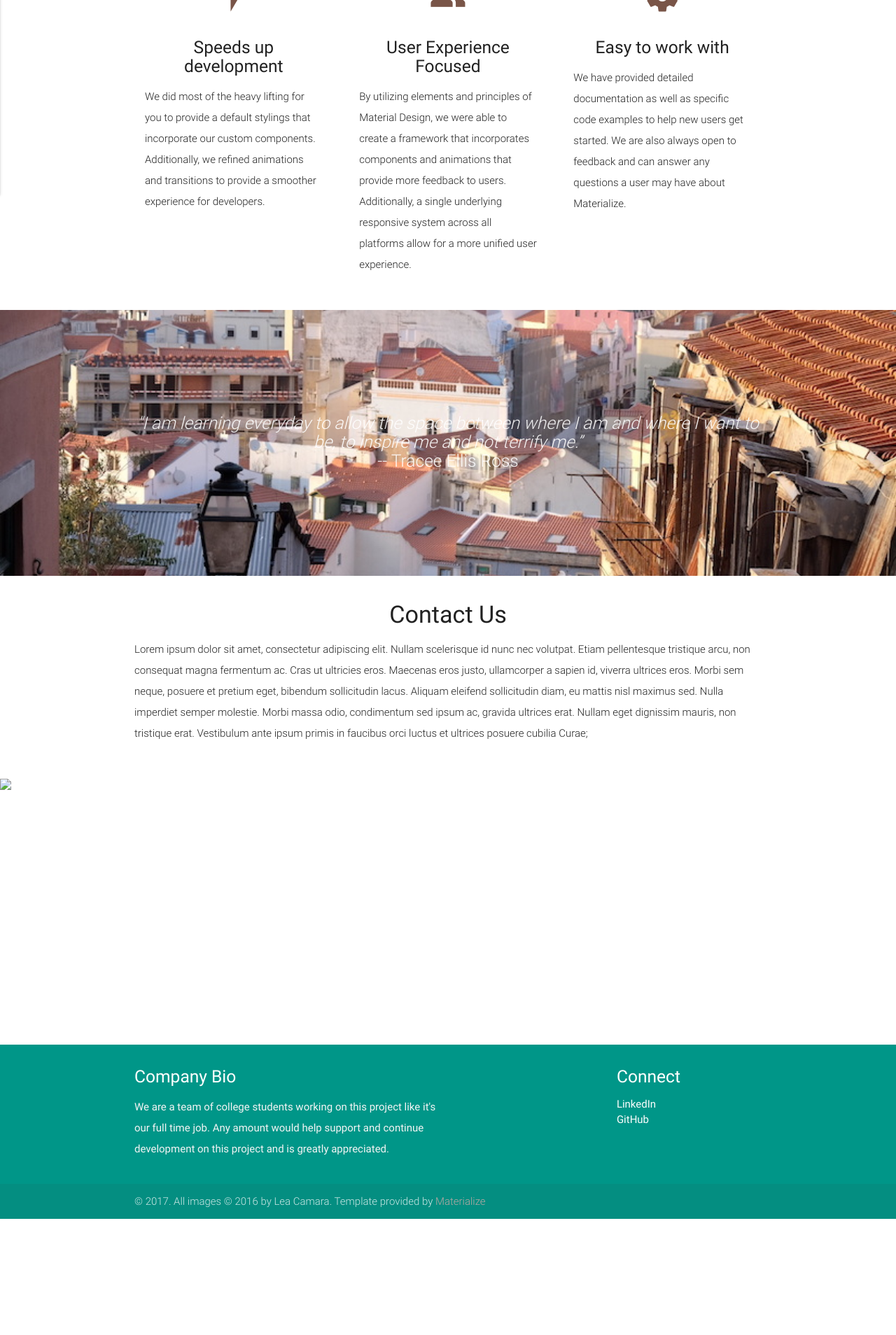
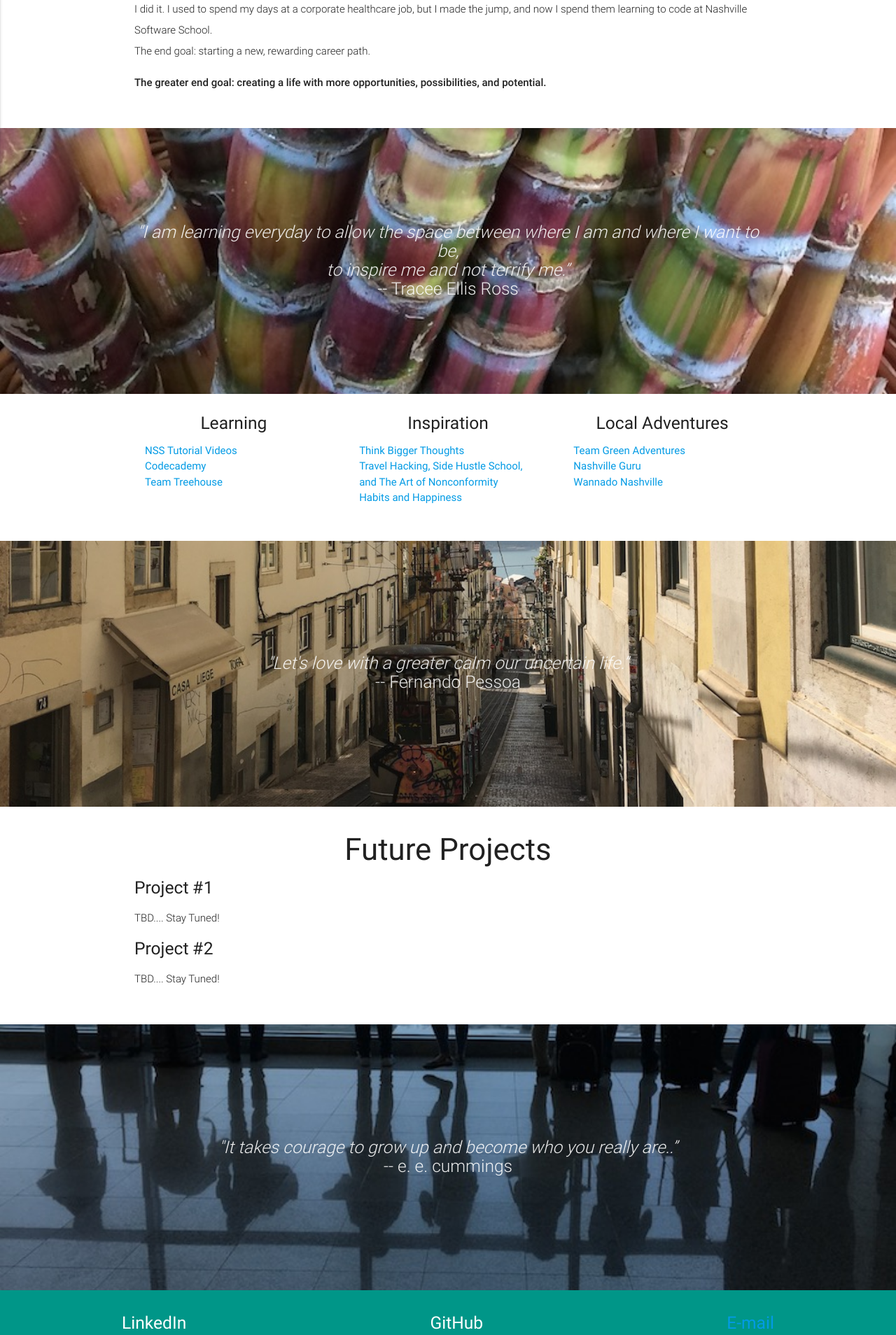
Before and after one commit to LeaCamara/PersonalWebsite, a plain HTML site: page index.html in a window 1280 px wide. Shown: the part 582-2490 px from the top of the page at 70% size. Before the commit the page ends 2324 px from the top, so only its background shows below. Drawn offline with nearby package versions, Linux system fonts and the light colour scheme.

Commit message:
moving personal website from milestone challenge to separate repo

```diff
--- a/css/styles.css
+++ b/css/styles.css
@@ -26,8 +26,9 @@ p {
 
 @media only screen and (max-width : 992px) {
   .parallax-container .section {
-    position: absolute;
-    top: 40%;
+    position: relative;
+    padding: .2em;
+    /*overflow: scroll;*/
   }
   #index-banner .section {
     top: 10%;
@@ -53,18 +54,27 @@ footer.page-footer {
 
 /* MY CUSTOM CSS: */
 
-/* I CAN'T SEEM TO FIGURE OUT HOW TO OVERRIDE EXISTING STYLES TO CHANGE THE H1 COLOR TO: color: #119888; */
-
-.quotes {
-  color: #400909;
-  background-color: #e8e3e3;
-  width: 100%;
-  opacity: .85;
-  font-size: .1em;
+#profile-photo {
+  border: 2px solid darkgray;
+  border-radius: 50%;
 }
 
-#profile-photo {
-  border: 2px solid darkgray;
-  border-radius: 25px;
-  float: left;
+.flex-container {
+  display: flex;
+  flex-direction: column;
+  /*justify-content: center;*/
+  /*justify-content: space-around;*/
+  /*flex-wrap: wrap;*/
+  align-items: center;
+  align-content: space-around;
 }
+
+.flex-footer {
+  display: flex;
+  flex-direction: row;
+  justify-content: center;
+  justify-content: space-around;
+  flex-wrap: wrap;
+  align-items: center;
+  align-content: center;
+}
--- a/index.html
+++ b/index.html
@@ -3,7 +3,7 @@
 <head>
   <meta http-equiv="Content-Type" content="text/html; charset=UTF-8"/>
   <meta name="viewport" content="width=device-width, initial-scale=1, maximum-scale=1.0, user-scalable=no"/>
-  <title>Lea Camara | Developer</title>
+  <title>Lea Camara | Apprentice Developer</title>
 
   <!-- CSS  -->
   <link href="https://fonts.googleapis.com/icon?family=Material+Icons" rel="stylesheet">
@@ -16,14 +16,14 @@
       <a id="logo-container" href="index.html" class="brand-logo">Home</a>
 
       <ul class="right hide-on-med-and-down">
-        <li><a href="bio.html">Bio</a></li>
-        <li><a href="learning-inspiration.html">Learning &amp; Inspiration</a></li>
+        <li><a href="#bio">Bio</a></li>
+        <li><a href="#links">Learning, Inspiration, &amp; Adventures</a></li>
         <li><a href="#connect">Connect</a></li>
       </ul>
 
       <ul id="nav-mobile" class="side-nav">
-        <li><a href="bio.html">Bio</a></li>
-        <li><a href="learning-inspiration.html">Learning &amp; Inspiration</a></li>
+        <li><a href="#bio">Bio</a></li>
+        <li><a href="#links">Learning &amp; Inspiration</a></li>
         <li><a href="#connect">Connect</a></li>
       </ul>
 
@@ -33,83 +33,97 @@
     </div>
   </nav>
 
-  <div id="index-banner" class="parallax-container">
+  <div class="parallax-container valign-wrapper">
     <div class="section no-pad-bot">
       <div class="container">
-        <img src="images/profile-photo.jpg" class="profile-photo">
-        <br><br>
-        <h1 class="header center teal-text text-lighten-2 header-color">Hi, I'm Lea.</h1>
         <div class="row center">
-          <h4 class="header col s12 light">Adventurer. Thinker. Apprentice Software Developer.</h4>
-          <h3>Nashville, TN</h3>
+          <img src="images/profile-photo.jpg" id="profile-photo" alt="profile photo">
+          <h1 class="teal-text smaller-h1">Hi, I'm Lea.</h1>
+          <h4 class="header col s12 light smaller-h4">Adventurer. &nbsp; Thinker. &nbsp; Apprentice Software Developer.</h4>
+          <h5 class="header col s12 light">And left-handed Portuguese twin in Nashville, TN.</h5>
         </div>
       <br><br>
       </div>
     </div>
-  <div class="parallax"><img src="images/color-reeds.jpg" alt="Unsplashed background img 1"></div>
+    <div class="parallax"><img src="images/madeira-fog-road2.jpg" alt="fog road on Madeira"></div>
   </div>
-
 
   <div class="container">
     <div class="section">
 
-      <!--   Icon Section   -->
-      <div class="row">
-        <div class="col s12 m4">
-          <div class="icon-block">
-            <h2 class="center brown-text"><i class="material-icons">flash_on</i></h2>
-            <h5 class="center">Speeds up development</h5>
-
-            <p class="light">We did most of the heavy lifting for you to provide a default stylings that incorporate our custom components. Additionally, we refined animations and transitions to provide a smoother experience for developers.</p>
+      <article id="bio" class="row">
+        <div class="col s12 center">
+          <h4>My Short Story</h4>
+          <div class="left-align light">
+            <p>I did it.  I used to spend my days at a corporate healthcare job, but I made the jump, and now I spend them learning to code at Nashville Software School.<br>
+            The end goal: starting a new, rewarding career path.</p>
+            <p class="left-align"><strong>The greater end goal: creating a life with more opportunities, possibilities, and potential.</strong></p>
           </div>
         </div>
-
-        <div class="col s12 m4">
-          <div class="icon-block">
-            <h2 class="center brown-text"><i class="material-icons">group</i></h2>
-            <h5 class="center">User Experience Focused</h5>
-
-            <p class="light">By utilizing elements and principles of Material Design, we were able to create a framework that incorporates components and animations that provide more feedback to users. Additionally, a single underlying responsive system across all platforms allow for a more unified user experience.</p>
-          </div>
-        </div>
-
-        <div class="col s12 m4">
-          <div class="icon-block">
-            <h2 class="center brown-text"><i class="material-icons">settings</i></h2>
-            <h5 class="center">Easy to work with</h5>
-
-            <p class="light">We have provided detailed documentation as well as specific code examples to help new users get started. We are also always open to feedback and can answer any questions a user may have about Materialize.</p>
-          </div>
-        </div>
-      </div>
+      </article>
 
     </div>
   </div>
+
 
 
   <div class="parallax-container valign-wrapper">
     <div class="section no-pad-bot">
       <div class="container">
         <div class="row center">
-          <h5 class="header col s12 light"><em>"I am learning everyday to allow the space between where I am and where I want to be, to inspire me and not terrify me.”</em><br> -- Tracee Ellis Ross</h5>
+          <h5 class="header col s12 light"><em>"I am learning everyday to allow the space between where I am and where I want to be,<br> to inspire me and not terrify me.”</em><br> -- Tracee Ellis Ross</h5>
         </div>
       </div>
     </div>
-    <div class="parallax"><img src="images/lisbon-rooftops.jpg" alt="Unsplashed background img 2"></div>
+    <div class="parallax"><img src="images/color-reeds.jpg" alt="multi-colored bamboo reeds"></div>
   </div>
 
   <div class="container">
-    <div class="section">
+    <article id="links" class="section">
 
+      <!--   Icon Section   -->
       <div class="row">
-        <div class="col s12 center">
-          <h3><i class="mdi-content-send brown-text"></i></h3>
-          <h4>Contact Us</h4>
-          <p class="left-align light">Lorem ipsum dolor sit amet, consectetur adipiscing elit. Nullam scelerisque id nunc nec volutpat. Etiam pellentesque tristique arcu, non consequat magna fermentum ac. Cras ut ultricies eros. Maecenas eros justo, ullamcorper a sapien id, viverra ultrices eros. Morbi sem neque, posuere et pretium eget, bibendum sollicitudin lacus. Aliquam eleifend sollicitudin diam, eu mattis nisl maximus sed. Nulla imperdiet semper molestie. Morbi massa odio, condimentum sed ipsum ac, gravida ultrices erat. Nullam eget dignissim mauris, non tristique erat. Vestibulum ante ipsum primis in faucibus orci luctus et ultrices posuere cubilia Curae;</p>
+        <div class="col s12 m4">
+          <div class="icon-block">
+            <!-- <h2 class="center brown-text"><i class="material-icons">flash_on</i></h2> -->
+            <h5 class="center">Learning</h5>
+
+            <ul>
+              <li><a href="https://www.youtube.com/playlist?list=PLX0ucpUE_qIOUsxGNEPpP9yonb4zerVIC" title="NSS Tutorial Videos" target="_blank">NSS Tutorial Videos</a>
+              <li><a href="https://www.codecademy.com" title="Codecademy" target="_blank">Codecademy</a>
+              <li><a href="https://teamtreehouse.com" title="Team Treehouse" target="_blank">Team Treehouse</a>
+            </ul>
+          </div>
+        </div>
+
+        <div class="col s12 m4">
+          <div class="icon-block">
+            <!-- <h2 class="center brown-text"><i class="material-icons">group</i></h2> -->
+            <h5 class="center">Inspiration</h5>
+
+            <ul>
+              <li><a href="http://www.ted.com/" title="ted.com" target="_blank">Think Bigger Thoughts</a>
+              <li><a href="http://chrisguillebeau.com/" title="chrisguillebeau.com" target="_blank">Travel Hacking, Side Hustle School, and The Art of Nonconformity</a>
+              <li><a href="http://gretchenrubin.com/" title="gretchenrubin.com" target="_blank">Habits and Happiness</a>
+            </ul>
+          </div>
+        </div>
+
+        <div class="col s12 m4">
+          <div class="icon-block">
+            <!-- <h2 class="center brown-text"><i class="material-icons">settings</i></h2> -->
+            <h5 class="center">Local Adventures</h5>
+
+            <ul>
+              <li><a href="http://lightning100.com/team-green/" title="Team Green Adventures" target="_blank">Team Green Adventures</a>
+              <li><a href="http://nashvilleguru.com/" title="Nashville Guru" target="_blank">Nashville Guru</a>
+              <li><a href="https://www.wannadolocal.com/nashville/top-picks-0/upcoming-0" title="Wannado Nashville" target="_blank">Wannado Nashville</a>
+            </ul>
+          </div>
         </div>
       </div>
 
-    </div>
+    </article>
   </div>
 
 
@@ -121,40 +135,72 @@
         </div>
       </div>
     </div>
-    <div class="parallax"><img src="images/public-art-wall.jpg" alt="Unsplashed background img 3"></div>
+    <div class="parallax"><img src="images/lisbon-trolley.jpg" alt="Lisbon trolley"></div>
+  </div>
+
+  <article class="container">
+    <div class="section">
+
+      <div class="row">
+        <div class="col s12 center">
+          <h3 id="future-projects">Future Projects</h3>
+          <section class="left-align light">
+            <h5 class="left-align">Project #1</h5>
+            <p>TBD....  Stay Tuned!</p>
+          </section>
+          <section class="left-align light">
+            <h5 class="left-align">Project #2</h5>
+            <p>TBD....  Stay Tuned!</p>
+          </section>
+        </div>
+      </div>
+
+    </div>
+  </article>
+
+  <div class="parallax-container valign-wrapper">
+    <div class="section no-pad-bot">
+      <div class="container">
+        <div class="row center">
+          <h5 class="header col s12 light"><em>"It takes courage to grow up and become who you really are..”</em><br> -- e. e. cummings</h5>
+        </div>
+      </div>
+    </div>
+    <div class="parallax"><img src="images/airport-reflections.jpg" alt="airport reflections"></div>
   </div>
 
   <footer class="page-footer teal">
-    <div class="container">
-      <div class="row">
-        <div class="col l6 s12">
-          <h5 class="white-text">Company Bio</h5>
-          <p class="grey-text text-lighten-4">We are a team of college students working on this project like it's our full time job. Any amount would help support and continue development on this project and is greatly appreciated.</p>
+    <div id="connect" class="flex-footer">
+        <h5><a class="white-text" href="https://www.linkedin.com/in/leacamara" title="Connect on LinkedIn!" target="_blank">LinkedIn</a></h5>
+        <h5><a class="white-text" href="https://github.com/LeaCamara" title="Check out my GitHub!" target="_blank">GitHub</a></h5>
+        <h5><a href="mailto:lealindacamara@gmail.com" title="Shoot me an email!" target="_blank">E-mail</a></h5>
 
-
+        <!-- <div class="col s12 m4">
+          <h5 class="white-text"><a class="white-text" href="https://www.linkedin.com/in/leacamara" title="Connect on LinkedIn!">LinkedIn</a></h5>
+          <p class="grey-text text-lighten-4">placeholder</p>
         </div>
-        <div class="col l3 s12">
-         <!--  <h5 class="white-text">Settings</h5>
+        <div class="col s12 m4">
+          <h5 class="white-text"><a class="white-text" href="https://github.com/LeaCamara" title="Check out my GitHub!">GitHub</a></h5>
           <ul>
             <li><a class="white-text" href="#!">Link 1</a></li>
             <li><a class="white-text" href="#!">Link 2</a></li>
             <li><a class="white-text" href="#!">Link 3</a></li>
             <li><a class="white-text" href="#!">Link 4</a></li>
-          </ul> -->
-        </div>
-        <div class="col l3 s12">
-          <h5 class="white-text" id="connect">Connect</h5>
-          <ul>
-            <li><a class="white-text" href="https://www.linkedin.com/in/leacamara">LinkedIn</a></li>
-            <li><a class="white-text" href="https://github.com/LeaCamara">GitHub</a></li>
           </ul>
         </div>
-      </div>
+        <div class="col s12 m4">
+          <h5 class="white-text" id="connect"><a href="mailto:lealindacamara@gmail.com" title="Shoot me an email!">E-mail</a></h5>
+          <ul>
+            <li><a class="white-text" href="https://www.linkedin.com/in/leacamara" title="Connect on LinkedIn!">LinkedIn</a></li>
+            <li><a class="white-text" href="https://github.com/LeaCamara" title="Check out my GitHub!">GitHub</a></li>
+            <li><a href="mailto:lealindacamara@gmail.com" title="Shoot me an email!">E-mail</a></li>
+          </ul>
+        </div> -->
     </div>
-    <div class="footer-copyright">
+
+    <div class="footer-copyright center">
       <div class="container">
-      &copy; 2017.  All images &copy; 2016 by Lea Camara.
-      Template provided by <a class="brown-text text-lighten-3" href="http://materializecss.com">Materialize</a>
+      &copy; 2017  |  All images &copy; 2016 by Jeff Adkins and Lea Camara  |  Template provided by <a class="brown-text text-lighten-3" href="http://materializecss.com">Materialize</a>
       </div>
     </div>
   </footer>
```
Also changed, not shown: background1.jpg (deleted), background2.jpg (deleted), background3.jpg (deleted), bio.html (deleted), connect.html (deleted), css/materialize.css, learning-inspiration.html (deleted), 2 other files.
